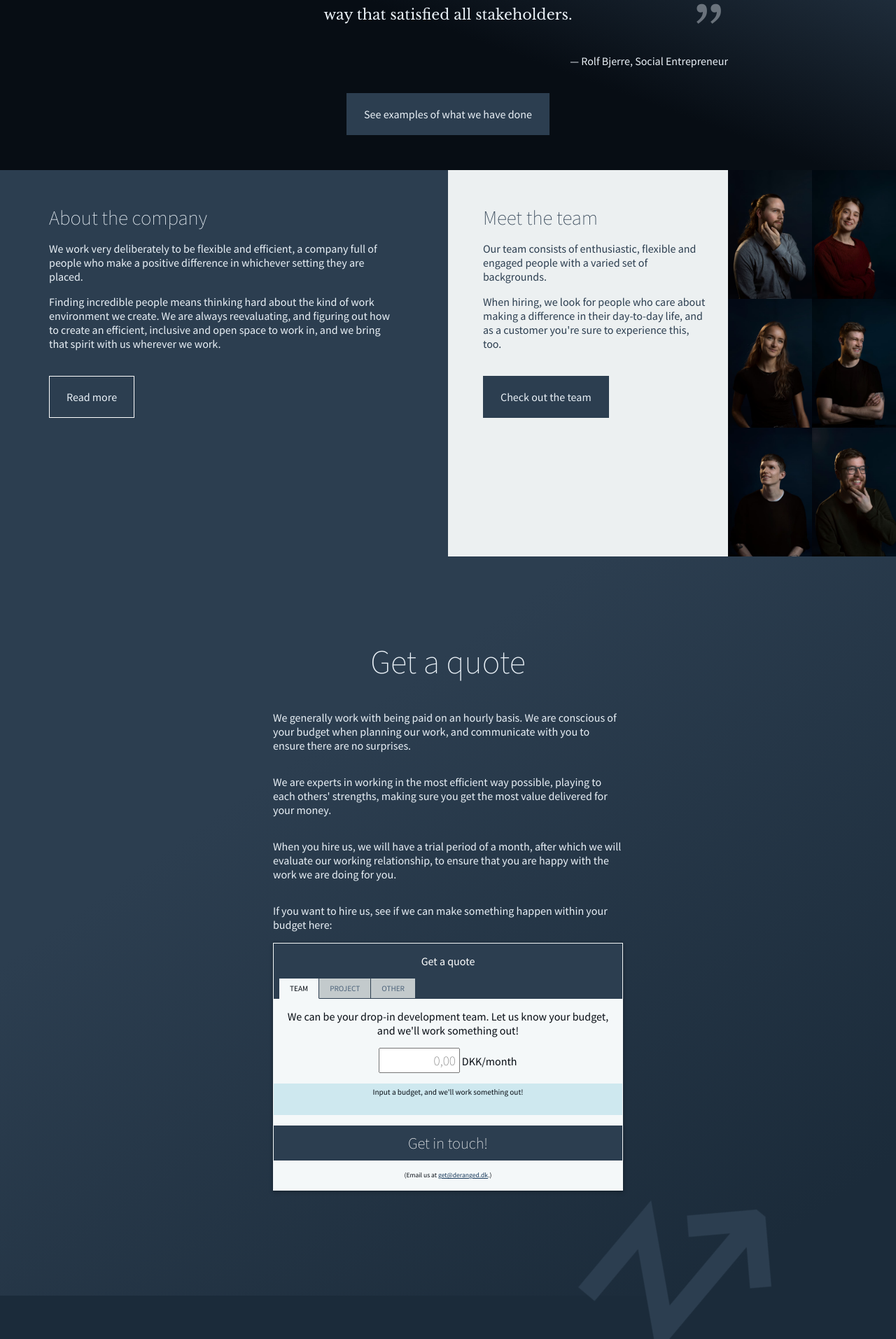
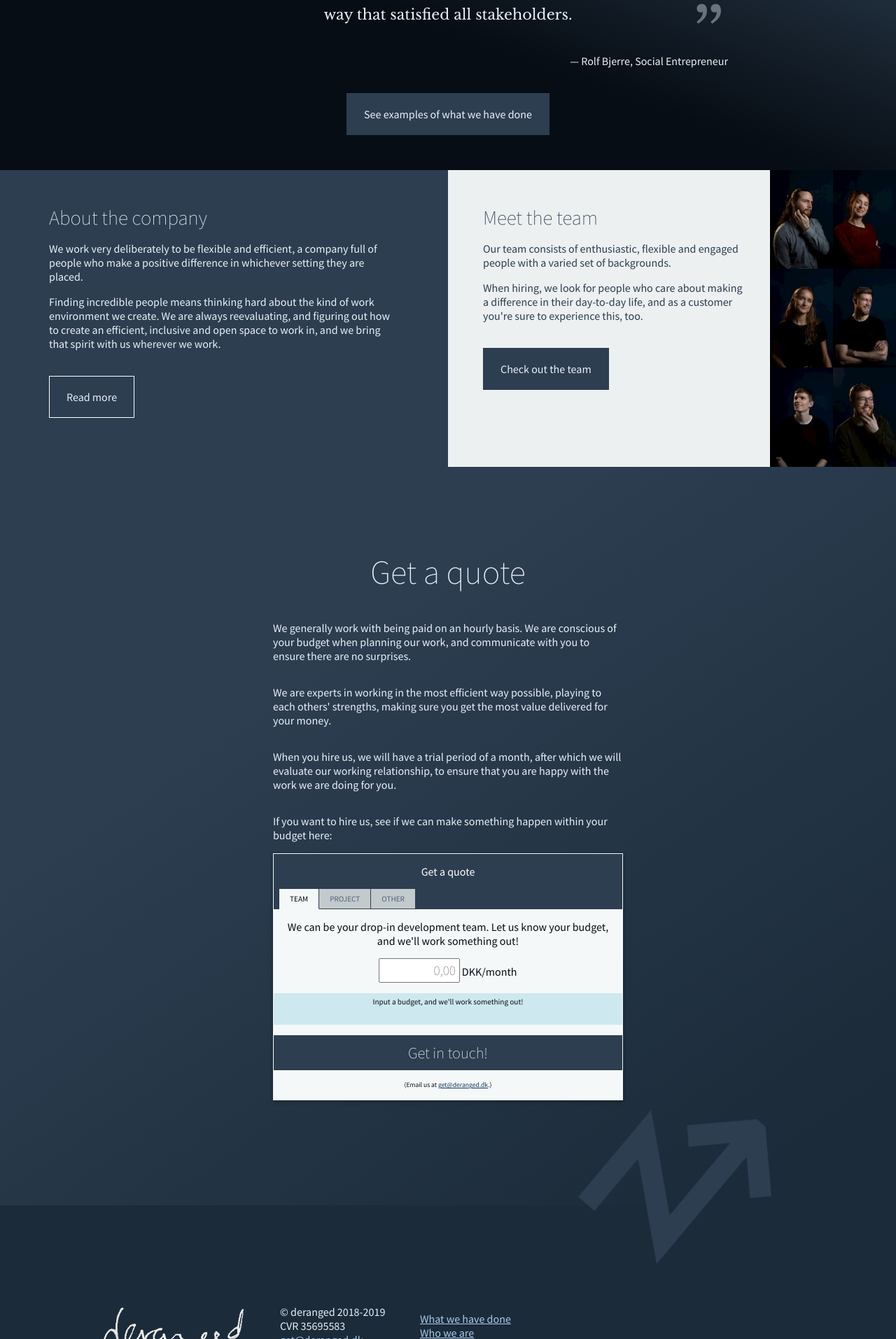
Before and after one commit to derangeddk/deranged.dk, a Jekyll site: the page built from index.html, in a window 1280 px wide. Shown: the part 2718-4631 px from the top of the page at 70% size. Built offline with Jekyll 4.4.1, drawn with Linux system fonts in a browser that asks for light colours.

Commit message:
Lightweight frontpage: thumbnails of team

```diff
--- a/css/home.scss
+++ b/css/home.scss
@@ -416,10 +416,11 @@ permalink: /css/homestyle.css
   grid-column: 2 / 3;
   padding: 0 0 0 50px;
   display: grid;
-  grid-template-columns: auto 270px;
+  grid-template-columns: auto 1fr 210px;
   .team-photos {
+    grid-column: 3 / 4;
     display: grid;
-    grid-template-columns: 120px 120px;
+    grid-template-columns: 90px 90px;
     grid-auto-rows: 1fr;
     margin-left: 30px;
     div {
@@ -440,7 +441,7 @@ permalink: /css/homestyle.css
       margin-bottom: 15px;
     }
     .team-photos {
-      grid-template-columns: 1fr 1fr 1fr;
+      grid-template-columns: 1fr 1fr 1fr 1fr 1fr 1fr;
       grid-auto-rows: 1fr 1fr;
       margin-left: 0;
     }
@@ -449,6 +450,9 @@ permalink: /css/homestyle.css
     .who-we-are-content {
       padding-left: 10px;
       padding-right: 10px;
+    }
+    .team-photos {
+      grid-template-columns: 1fr 1fr 1fr;
     }
   }
 }
--- a/index.html
+++ b/index.html
@@ -117,12 +117,12 @@ title: Let's start building your software ➟ deranged
             <a href="/who-we-are/" class="read-more">Check out the team</a>
         </div>
         <div class="team-photos">
-            <div><img src="/img/people/asbjoern-thegler.jpg"></div>
-            <div><img src="/img/people/helena-bach.jpg"></div>
-            <div><img src="/img/people/liv-borre.jpg"></div>
-            <div><img src="/img/people/philip-dein.jpg"></div>
-            <div><img src="/img/people/niels-christensen.jpg"></div>
-            <div><img src="/img/people/niels-abildgaard.jpg"></div>
+            <div><img src="/img/people/asbjoern-thegler-thumb.jpg"></div>
+            <div><img src="/img/people/helena-bach-thumb.jpg"></div>
+            <div><img src="/img/people/liv-borre-thumb.jpg"></div>
+            <div><img src="/img/people/philip-dein-thumb.jpg"></div>
+            <div><img src="/img/people/niels-christensen-thumb.jpg"></div>
+            <div><img src="/img/people/niels-abildgaard-thumb.jpg"></div>
         </div>
     </section>
     <section class="how-we-think-section">
```
Also changed, not shown: img/people/asbjoern-thegler-thumb.jpg (added), img/people/helena-bach-thumb.jpg (added), img/people/liv-borre-thumb.jpg (added), img/people/niels-abildgaard-thumb.jpg (added), img/people/niels-christensen-thumb.jpg (added), img/people/philip-dein-thumb.jpg (added).
